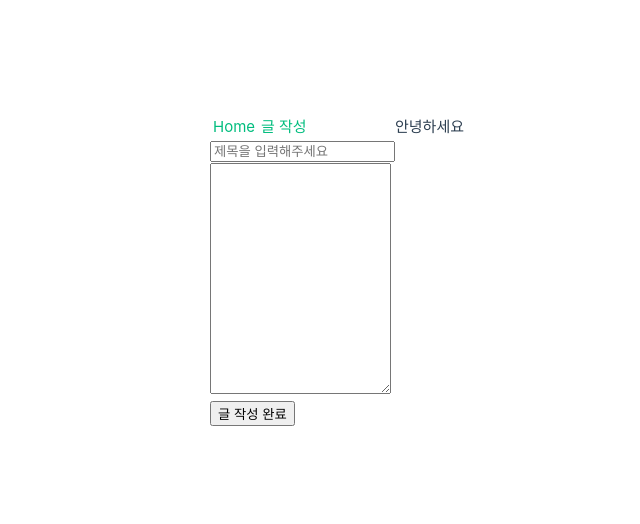
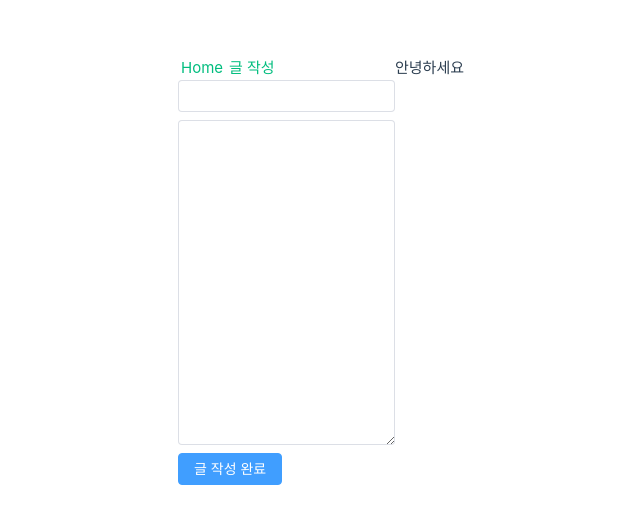
Before and after one commit to sanghee2359/booklog, a Vue app in the folder front/: page /write in a window 1280 px wide. Shown: the part 130-654 px from the top of the page, without its empty margins (245-885 px from the left). Built offline with nearby package versions, Linux system fonts and the light colour scheme.

Commit message:
feat. cors 처리 1 - 서버 단에서 해결 (WebConfig)

```diff
--- a/front/package.json
+++ b/front/package.json
@@ -14,6 +14,7 @@
     "format": "prettier --write src/"
   },
   "dependencies": {
+    "axios": "^1.7.2",
     "bootstrap": "^5.3.3",
     "element-plus": "^2.7.6",
     "pinia": "^2.1.7",
--- a/front/src/views/WriteView.vue
+++ b/front/src/views/WriteView.vue
@@ -1,17 +1,28 @@
 <script setup lang="ts">
 import {ref} from "vue";
-const count = ref(0);
+
+import axios from "axios";
+
+const title = ref(" ");
+const content = ref(" ");
+const write = function() {
+  axios.post("http://localhost:8080/posts", {
+    title: title.value,
+    content: content.value
+  });
+}
 </script>
 
 <template>
   <div>
-    <input type="text" placeholder="제목을 입력해주세요"/>
+    <el-input v-model="title" placeholder="제목을 입력해주세요"/>  </div>
+
+  <div class="mt-2">
+    <el-input v-model="content" type="textarea" rows="15"></el-input>
   </div>
-
-  <div>
-    <textarea rows="15"></textarea>
+  <div class="mt-2">
+    <el-button type="primary" @click="write()">글 작성 완료</el-button>
   </div>
-  <button>글 작성 완료</button>
 </template>
 <style>
 
```
Also changed, not shown: 2 other files (tests, documents, lock files or other folders).
